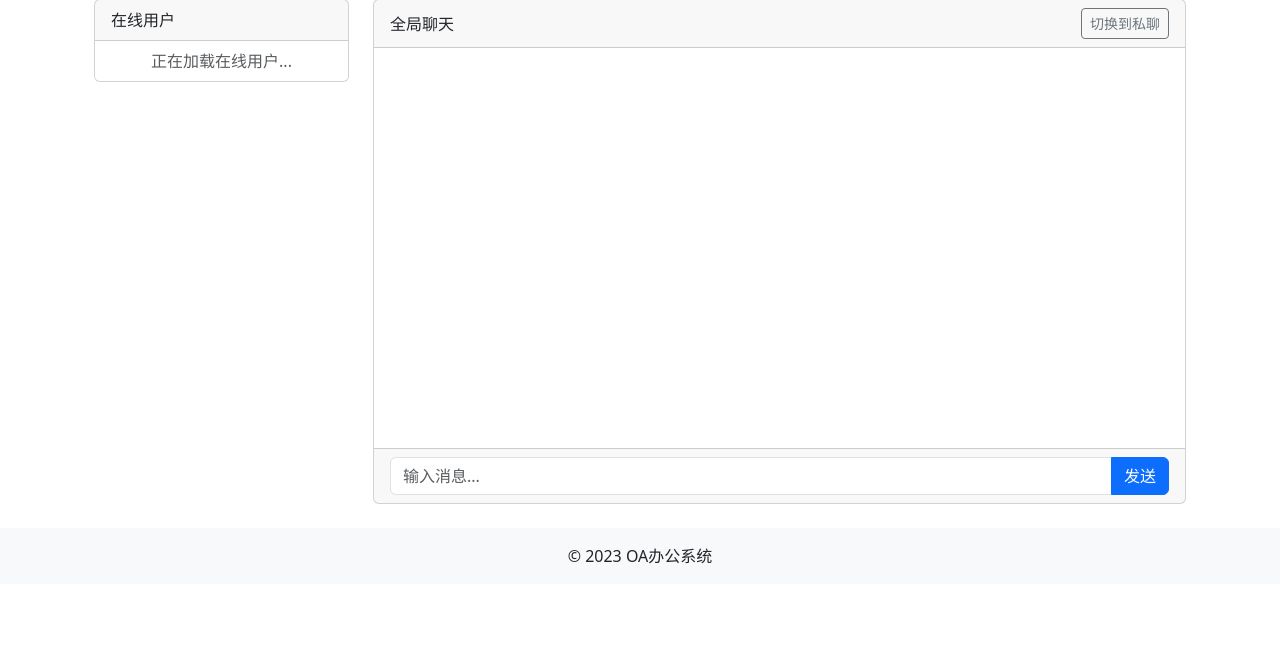
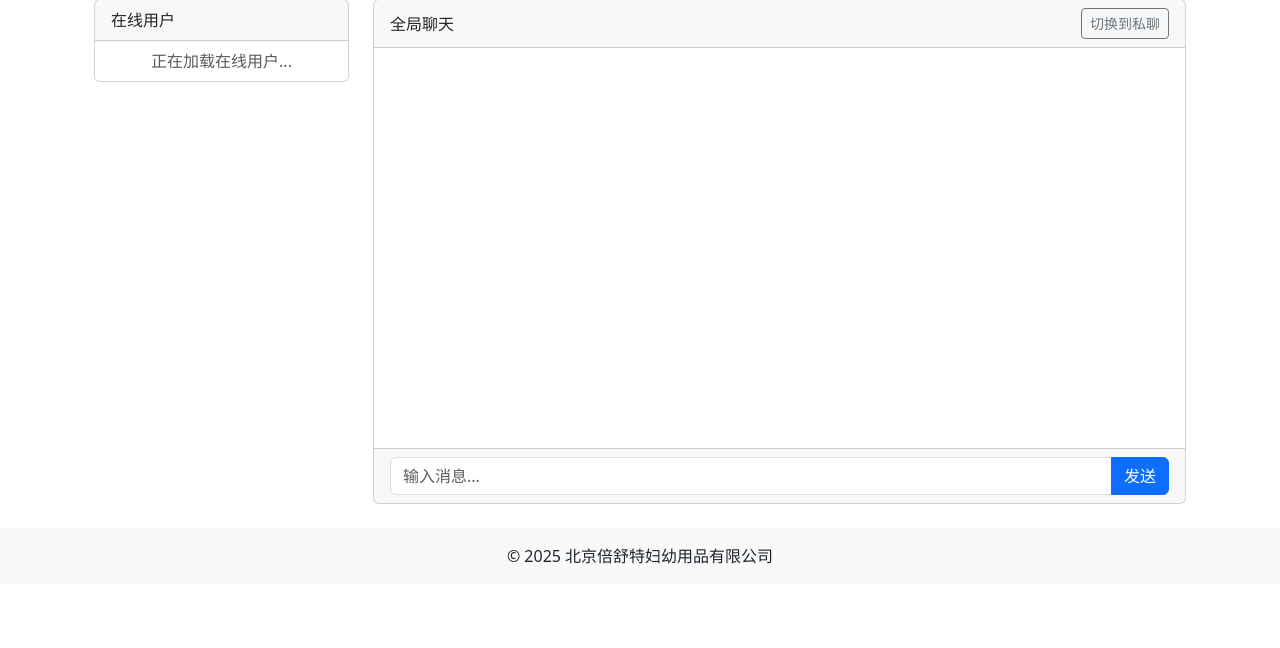
Before and after one commit to herosafe/hh, a Flask app: page /chat in a window 1280 px wide. Shown: the part 81-729 px from the top of the page. Run offline with Flask 3, Linux system fonts and the light colour scheme; a user stored in the database is signed in; some libraries are stand-ins or nearby versions.

Commit message:
更新页面标题和版权信息，优化聊天消息时间格式显示

```diff
--- a/templates/base.html
+++ b/templates/base.html
@@ -3,7 +3,7 @@
 <head>
     <meta charset="UTF-8">
     <meta name="viewport" content="width=device-width, initial-scale=1.0">
-    <title>OA办公系统</title>
+    <title>北京倍舒特妇幼用品有限公司 OA办公系统</title>
     <link href="https://cdn.bootcdn.net/ajax/libs/twitter-bootstrap/5.3.0/css/bootstrap.min.css" rel="stylesheet">
     <link rel="stylesheet" href="https://cdn.bootcdn.net/ajax/libs/font-awesome/6.4.0/css/all.min.css">
 </head>
@@ -58,7 +58,7 @@
 
     <footer class="bg-light text-center py-3">
         <div class="container">
-            <p class="mb-0">© 2023 OA办公系统</p>
+            <p class="mb-0">© 2025 北京倍舒特妇幼用品有限公司</p>
         </div>
     </footer>
 
--- a/templates/chat.html
+++ b/templates/chat.html
@@ -118,13 +118,21 @@
         // 添加私聊标识
         const privateLabel = data.is_private ? '<span class="badge bg-dark me-2">私聊</span>' : '';
 
+        // 格式化时间
+        const timestamp = new Date(data.timestamp);
+        const formattedTime = timestamp.toLocaleTimeString('zh-CN', {
+            hour: '2-digit',
+            minute: '2-digit',
+            second: '2-digit'
+        });
+
         messageElement.innerHTML = `
             <div class="d-flex justify-content-between align-items-center mb-1">
                 <div>
                     ${privateLabel}
                     <strong>${data.sender}</strong>
                 </div>
-                <small class="text-muted">${data.timestamp}</small>
+                <small class="text-muted">${formattedTime}</small>
             </div>
             <div>${data.message}</div>
         `;
```
Also changed, not shown: instance/database.db.
